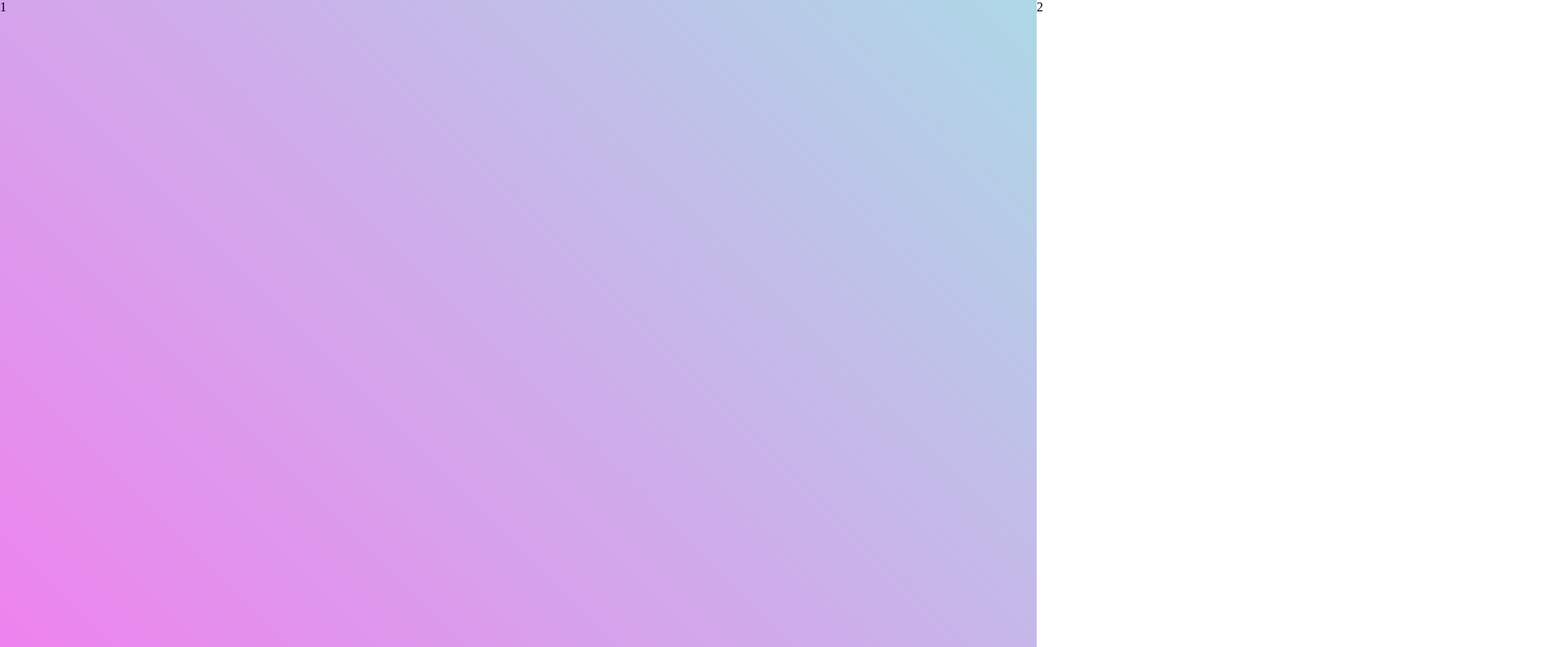
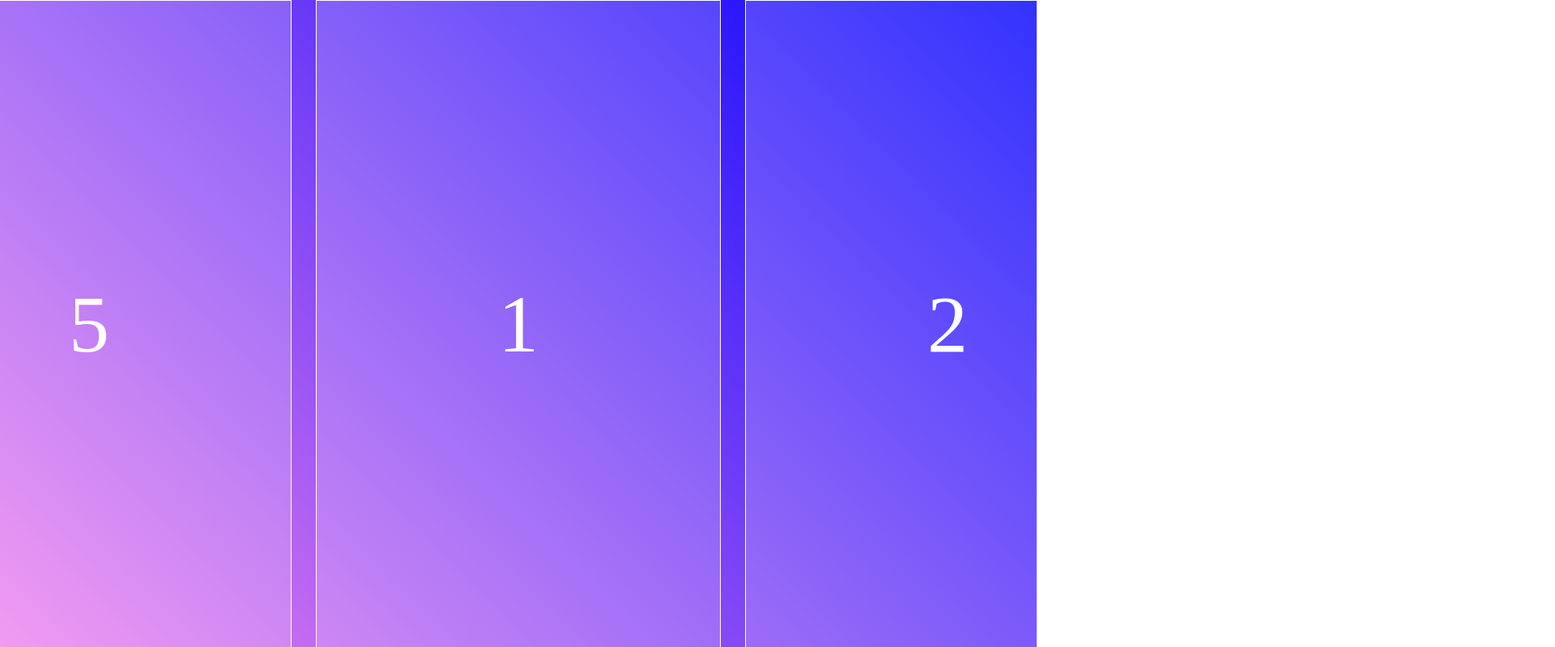
Before and after one commit to Cryforwhat/swiper_ex, a plain HTML site: page index.html in a window 1280 px wide. Shown: the top 799 px of the page at 81% size, 1920 px wide, since content can reach past the window. Drawn offline with nearby package versions, Linux system fonts and the light colour scheme.

Commit message:
step-1 Swiper explanation

```diff
--- a/index.html
+++ b/index.html
@@ -23,5 +23,18 @@
 				<article class="swiper-slide">5</article>
 			</section>
 		</main>
+
+		<script>
+			// 스와이퍼 연결법
+			const swiper = new Swiper("main", {
+				speed: 500, //스와이프 시 패널이 넘어가는 속도
+				loop: true,
+				direction: "horizontal",
+				grabCursor: true,
+				slidesPerView: "auto",
+				spaceBetween: 30,
+				centeredSlides: true,
+			});
+		</script>
 	</body>
 </html>
--- a/scss/style.scss
+++ b/scss/style.scss
@@ -5,5 +5,24 @@
 main {
 	width: 100%;
 	height: 100vh;
-	background: linear-gradient(45deg, violet, lightblue);
+	background: linear-gradient(45deg, violet, blue);
+	overflow: hidden;
+	position: relative;
+
+	.swiper-wrapper {
+		width: 100%;
+		height: 100%;
+
+		.swiper-slide {
+			width: 500px;
+			height: 100%;
+			background: rgba(255, 255, 255, 0.2);
+			font-size: 100px;
+			display: flex;
+			justify-content: center;
+			align-items: center;
+			color: #fff;
+			border: 1px solid #fff;
+		}
+	}
 }
```
Also changed, not shown: css/style.css.
